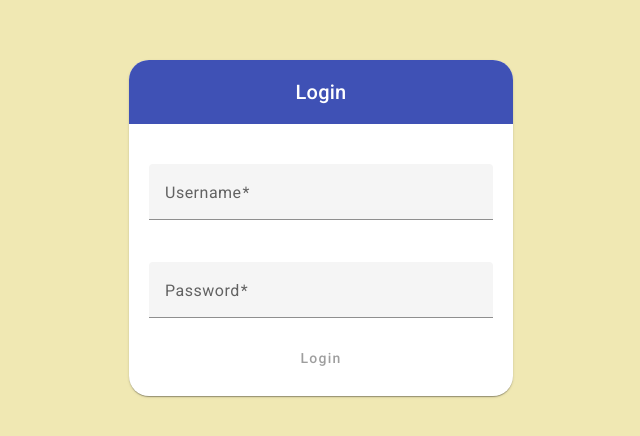
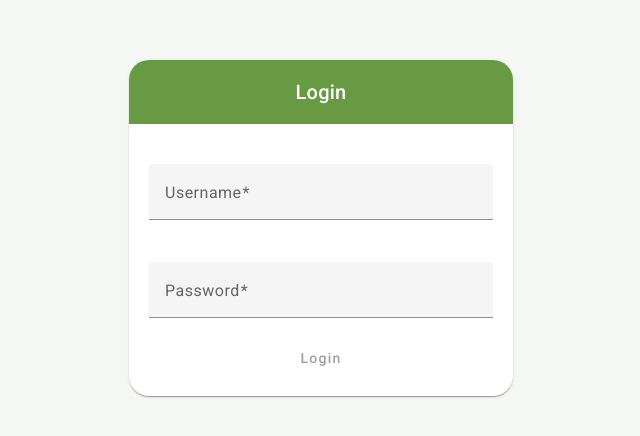
Before and after one commit to SingireddyBharath/SSDashboard, an Angular app: page /login in a window 1280 px wide. Shown: the part 172-608 px from the top of the page, without its empty margins (319-959 px from the left). Built offline with nearby package versions, Linux system fonts and the light colour scheme.

Commit message:
updated retail theme

```diff
--- a/src/app/components/login/login.component.css
+++ b/src/app/components/login/login.component.css
@@ -1,20 +1,28 @@
-input,mat-card {
+/* div {
+    background-image: url('../../../assets/theme.jpg');
+    background-repeat: no-repeat;
+    background-size: cover;
+} */
+div {
+    background-color: rgb(244, 247, 243);
+}
+input,
+mat-card {
     border-radius: 20px;
 }
 
 .mat-toolbar span {
     text-align: center;
     width: 100%;
+    align-items: center;
 }
 
 mat-toolbar {
+    color: white;
+    background-color: #689a44;
     border-radius: 20px 20px 0 0;
 }
-
 .form {
     padding: 20px;
     border-radius: 20px;
 }
-div{
-    background-color: rgb(240, 232, 179);
-}
--- a/src/app/components/login/login.component.html
+++ b/src/app/components/login/login.component.html
@@ -1,6 +1,7 @@
 <div fxLayoutAlign="center center" fxFlexFill>
+
   <mat-card fxFlex="30">
-    <mat-toolbar color="primary"><span>Login</span></mat-toolbar>
+    <mat-toolbar><span>Login</span></mat-toolbar>
     <br />
     <span *ngIf="loginFailed" style="color: red; text-align: center"
       >Credentials not found. Please try again.</span
--- a/src/app/components/login/login.component.ts
+++ b/src/app/components/login/login.component.ts
@@ -12,7 +12,7 @@ export class LoginComponent {
   password: any = ''
   loginFailed: boolean = false
   Login(userDetails: any) {
-    this.appService.validateUser().subscribe((response) => {
+    this.appService.validateUser().subscribe((response:any) => {
       if (response[0].userName === userDetails.userName && response[0].password === userDetails.password) {
         this.appService.setAuth(true);
         this.router.navigate(['/admin']);
--- a/src/app/modules/admin/components/header/header.component.html
+++ b/src/app/modules/admin/components/header/header.component.html
@@ -1,4 +1,5 @@
 <div ng-controller="HeaderController as headerCtrl" class="header">
+    <img width="150px" height="50px" src="https://kore.ai/wp-content/uploads/2023/02/RetailAssist-Logo.svg">
   <h1>SS Dashboard</h1>
   <div class="user-icon">
     <button (click)="showCustomWindow = true">
--- a/src/app/modules/admin/components/home/home.component.css
+++ b/src/app/modules/admin/components/home/home.component.css
@@ -1,6 +1,6 @@
 .pimContainer {
-    position: relative;
-      /* Add relative positioning to the container */
+  position: relative;
+  /* Add relative positioning to the container */
   display: flex;
   flex-wrap: wrap;
   justify-content: center;
@@ -9,8 +9,8 @@
 }
 
 .pim-index-div {
-    position: relative;
-      /* Add relative positioning to each div */
+  position: relative;
+  /* Add relative positioning to each div */
   /* flex: 0.2 1 calc(25% - 20px) */
   flex-basis: calc(25% - 10px);
   /* Adjust the percentage and spacing as needed */
@@ -21,7 +21,7 @@
   /* Use relative units for margin */
   border: 0.5px solid #3a3939;
   border-radius: 10px;
-  background-color: rgb(242, 234, 212);
+  background-color: #dbefcc;
 }
 
 .upload-img {
@@ -36,7 +36,7 @@
   /* Position it at the top */
   right: 5px;
   /* Position it at the right */
-  background-color: rgb(242, 234, 212);
+  background-color: #dbefcc;
   cursor: pointer;
   border: none;
 }
--- a/src/app/modules/admin/components/home/home.component.html
+++ b/src/app/modules/admin/components/home/home.component.html
@@ -8,7 +8,9 @@
   <div class="pimContainer">
     <ng-container *ngFor="let item of indexNames">
       <div class="pim-index-div">
-     <button class="upload-btn" (click)="exportIndex(item)" ><img src="assets/upload.png" class="upload-img" ></button>
+        <button class="upload-btn" (click)="exportIndex(item)">
+          <img src="assets/upload.png" class="upload-img" />
+        </button>
         <h2>{{ item }}</h2>
         <span class="key">Account Name : </span
         ><span class="value">{{
@@ -32,10 +34,6 @@
   </button>
   <h2>{{ currentEditPage }}</h2>
 </ng-container>
-
-
-
-
 
 <ng-container *ngIf="createPage">
   <button class="backToHome-btn" (click)="backToHome()">
```
Also changed, not shown: 1 other file (tests, documents, lock files or other folders).
